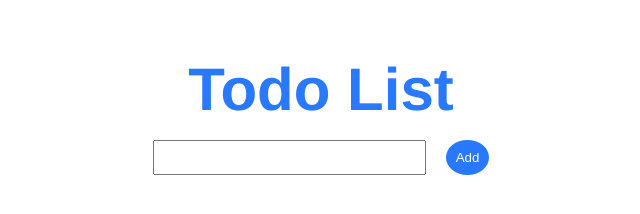
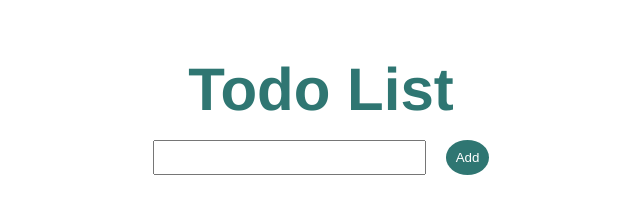
Before and after one commit to leggettc18/todo-vite-ts, a website built with Vite: page index.html in a window 1280 px wide. Shown: the whole page, without its empty margins (319-959 px from the left). Built offline with nearby package versions, Linux system fonts and the light colour scheme.

Commit message:
🖌️ Adds some css variables and replaces some colors in UI 🖌️

```diff
--- a/src/style.css
+++ b/src/style.css
@@ -1,17 +1,74 @@
 /* Reset */
 
-html, body, div, span, object, iframe,
-h1, h2, h3, h4, h5, h6, p, blockquote, pre,
-abbr, address, cite, code,
-del, dfn, em, img, ins, kbd, q, samp,
-small, strong, sub, sup, var,
-b, i,
-dl, dt, dd, ol, ul, li,
-fieldset, form, label, legend,
-table, caption, tbody, tfoot, thead, tr, th, td,
-article, aside, canvas, details, figcaption, figure,
-footer, header, hgroup, menu, nav, section, summary,
-time, mark, audio, video {
+html,
+body,
+div,
+span,
+object,
+iframe,
+h1,
+h2,
+h3,
+h4,
+h5,
+h6,
+p,
+blockquote,
+pre,
+abbr,
+address,
+cite,
+code,
+del,
+dfn,
+em,
+img,
+ins,
+kbd,
+q,
+samp,
+small,
+strong,
+sub,
+sup,
+var,
+b,
+i,
+dl,
+dt,
+dd,
+ol,
+ul,
+li,
+fieldset,
+form,
+label,
+legend,
+table,
+caption,
+tbody,
+tfoot,
+thead,
+tr,
+th,
+td,
+article,
+aside,
+canvas,
+details,
+figcaption,
+figure,
+footer,
+header,
+hgroup,
+menu,
+nav,
+section,
+summary,
+time,
+mark,
+audio,
+video {
   margin: 0;
   padding: 0;
   border: 0;
@@ -25,22 +82,34 @@ body {
   line-height: 1;
 }
 
-article,aside,details,figcaption,figure,
-footer,header,hgroup,menu,nav,section {
+article,
+aside,
+details,
+figcaption,
+figure,
+footer,
+header,
+hgroup,
+menu,
+nav,
+section {
   display: block;
 }
 
 nav ul {
-  list-style :none;
+  list-style: none;
 }
 
-blockquote, q {
+blockquote,
+q {
   quotes: none;
 }
 
-blockquote:before, blockquote:after,
-q:before, q:after {
-  content: '';
+blockquote:before,
+blockquote:after,
+q:before,
+q:after {
+  content: "";
   content: none;
 }
 
@@ -57,17 +126,101 @@ table {
   border-spacing: 0;
 }
 
-input, select {
+input,
+select {
   vertical-align: middle;
 }
 
 /* Styles */
 :root {
-    --brand: #2979ff;
-    --brand-hover: #143C7F;
+  --cyan-0: #bfeeea;
+  --cyan-1: #69ddd6;
+  --cyan-2: #4ec4bc;
+  --cyan-3: #43a9a3;
+  --cyan-4: #398f8a;
+  --cyan-5: #2f7672;
+  --cyan-6: #255e5b;
+  --cyan-7: #1c4744;
+  --cyan-8: #14312f;
+  --cyan-9: #0c1d1c;
+  --sapphire-blue-0: #dfe4f6;
+  --sapphire-blue-1: #bfcaee;
+  --sapphire-blue-2: #9fb1e7;
+  --sapphire-blue-3: #7d98e0;
+  --sapphire-blue-4: #5780da;
+  --sapphire-blue-5: #4869b4;
+  --sapphire-blue-6: #39548f;
+  --sapphire-blue-7: #2b3f6c;
+  --sapphire-blue-8: #1e2c4b;
+  --sapphire-blue-9: #111a2c;
+  --violet-0: #e9e1f6;
+  --violet-1: #d3c4ef;
+  --violet-2: #bfa7e8;
+  --violet-3: #ac89e2;
+  --violet-4: #9a6add;
+  --violet-5: #8550c8;
+  --violet-6: #6a3fa0;
+  --violet-7: #503079;
+  --violet-8: #372154;
+  --violet-9: #201331;
+  --fuschia-0: #f5def0;
+  --fuschia-1: #edbde2;
+  --fuschia-2: #e69ad5;
+  --fuschia-3: #df73c9;
+  --fuschia-4: #cd52b6;
+  --fuschia-5: #aa4396;
+  --fuschia-6: #873678;
+  --fuschia-7: #66295b;
+  --fuschia-8: #471c3f;
+  --fuschia-9: #291025;
+  --sanguine-0: #f6dfe0;
+  --sanguine-1: #eec0c2;
+  --sanguine-2: #e7a0a3;
+  --sanguine-3: #e07d82;
+  --sanguine-4: #da565e;
+  --sanguine-5: #b4474e;
+  --sanguine-6: #90393e;
+  --sanguine-7: #6d2b2f;
+  --sanguine-8: #4c1e21;
+  --sanguine-9: #2c1213;
+  --amber-0: #f1e3cc;
+  --amber-1: #e4c793;
+  --amber-2: #d5ad54;
+  --amber-3: #b89549;
+  --amber-4: #9c7e3e;
+  --amber-5: #806833;
+  --amber-6: #665329;
+  --amber-7: #4d3e1e;
+  --amber-8: #352b15;
+  --amber-9: #1f190c;
+  --chartreuse-0: #d3edbb;
+  --chartreuse-1: #a3dc5e;
+  --chartreuse-2: #8ec14d;
+  --chartreuse-3: #7ba742;
+  --chartreuse-4: #688d38;
+  --chartreuse-5: #56752e;
+  --chartreuse-6: #445d25;
+  --chartreuse-7: #34461c;
+  --chartreuse-8: #233013;
+  --chartreuse-9: #151c0b;
+  --malachite-green-0: #c5efcb;
+  --malachite-green-1: #7de08d;
+  --malachite-green-2: #50c967;
+  --malachite-green-3: #45ae59;
+  --malachite-green-4: #3b934b;
+  --malachite-green-5: #307a3e;
+  --malachite-green-6: #276132;
+  --malachite-green-7: #1d4925;
+  --malachite-green-8: #14321a;
+  --malachite-green-9: #0c1d0f;
+  --brand: var(--cyan-5);
+  --brand-hover: var(--cyan-7);
+  --danger: var(--sanguine-6)
 }
 
-html { font-size: 20px; }
+html {
+  font-size: 20px;
+}
 
 h1 {
   font-size: 3rem;
@@ -83,7 +236,7 @@ h1 {
   display: flex;
   flex: 1;
   flex-direction: column;
-  align-items: center
+  align-items: center;
 }
 
 ul {
@@ -133,7 +286,7 @@ ul {
 }
 
 .checkbox:checked + div::before {
-    content: '\2713';
+  content: "\2713";
   display: block;
   color: white;
   position: absolute;
@@ -170,7 +323,7 @@ ul {
 }
 
 .close:hover {
-    color: darkred;
+  color: var(--danger);
 }
 
 .completed {
@@ -180,9 +333,9 @@ ul {
 
 @media (prefers-color-scheme: dark) {
   #app {
-        color: #959EA7;
+    color: #959ea7;
   }
   .completed {
-        color: DimGray
+    color: DimGray;
   }
 }
```
Lines whose indentation alone changed are shown as unchanged.
